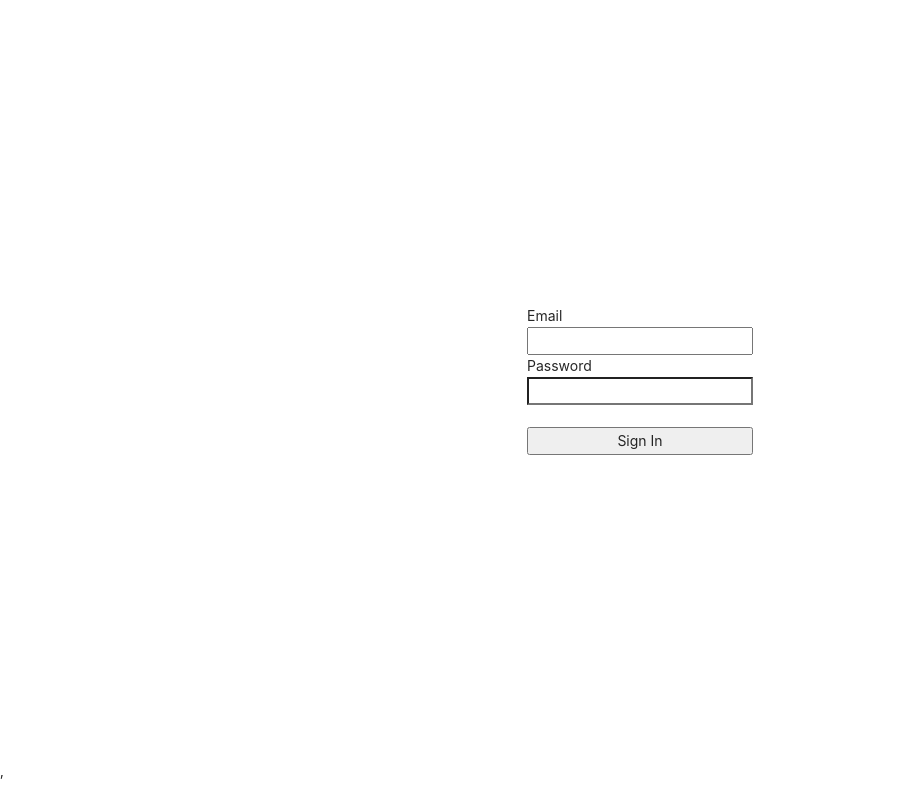
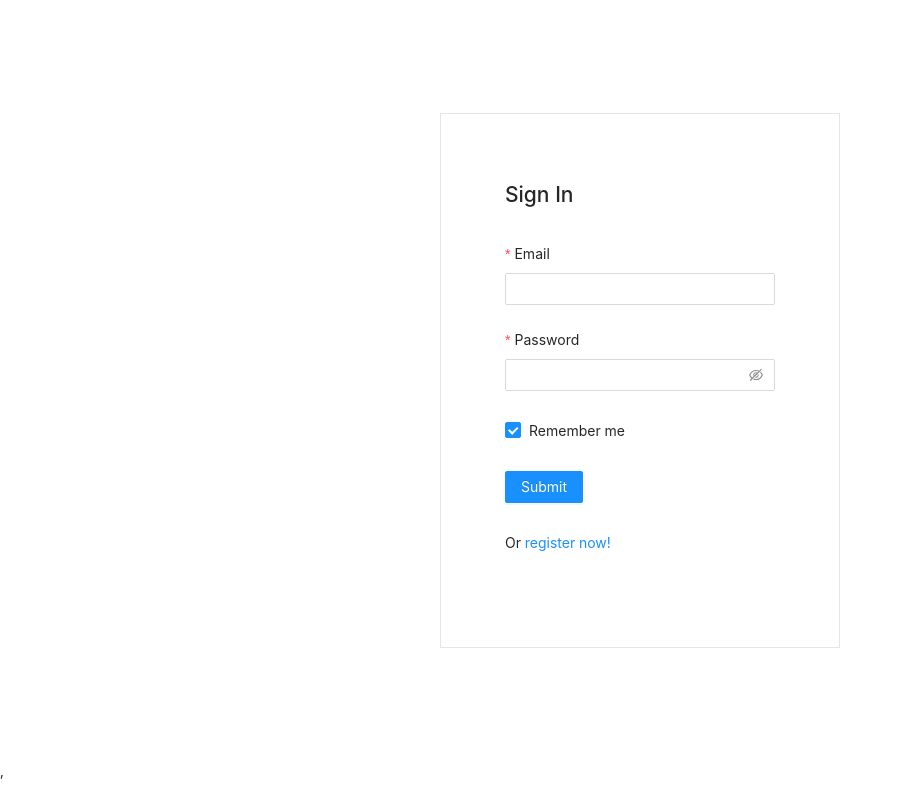
Before and after one commit to byunsy/nodejs-boilerplate, a React (Create React App) app in the folder client/: page /login in a window 1280 px wide. Shown: the whole page, without its empty margins (0-902 px from the left). Built offline with nearby package versions, Linux system fonts and the light colour scheme; no server answers.

Commit message:
added ant design to improve UI

```diff
--- a/client/src/App.js
+++ b/client/src/App.js
@@ -1,42 +1,41 @@
-import logo from './logo.svg';
-import './App.css';
+import "./App.css";
+import { BrowserRouter as Router, Switch, Route } from "react-router-dom";
+import LandingPage from "./components/views/LandingPage/LandingPage";
+import LoginPage from "./components/views/LoginPage/LoginPage";
+import RegisterPage from "./components/views/RegisterPage/RegisterPage";
+import Auth from "./hoc/auth";
+import { Layout } from "antd";
 
-import {
-  BrowserRouter as Router,
-  Switch,
-  Route,
-} from "react-router-dom";
-
-import LandingPage from './components/views/LandingPage/LandingPage'
-import LoginPage from './components/views/LoginPage/LoginPage'
-import RegisterPage from './components/views/RegisterPage/RegisterPage'
-import Auth from './hoc/auth'
+const { Content } = Layout;
 
 function App() {
   return (
-    <Router>
-      <div>
-        {/*
-          A <Switch> looks through all its children <Route>
-          elements and renders the first one whose path
-          matches the current URL. Use a <Switch> any time
-          you have multiple routes, but you want only one
-          of them to render at a time
-        */}
-        <Switch>
-          {/*
-            null: any user can access this page.
-            true: logged-in-users can view this page.
-            false: logged-in-users cannot view this page.
-          */}
-          <Route exact path="/" component={Auth(LandingPage, null)} />
-          <Route exact path="/login" component={Auth(LoginPage, false)} />
-          <Route exact path="/register" component={Auth(RegisterPage, false)} />
-
-        </Switch>
-      </div>
-    </Router>
+    <div>
+      <Content>
+        <Router>
+          <Switch>
+            <Route exact path="/" component={Auth(LandingPage, null)} />
+            <Route exact path="/login" component={Auth(LoginPage, false)} />
+            <Route exact path="/register" component={Auth(RegisterPage, false)} />
+          </Switch>
+        </Router>
+      </Content>
+    </div>
   );
 }
 
 export default App;
+
+/*
+    A <Switch> looks through all its children <Route>
+    elements and renders the first one whose path
+    matches the current URL. Use a <Switch> any time
+    you have multiple routes, but you want only one
+    of them to render at a time
+*/
+
+/*
+  null: any user can access this page.
+  true: logged-in-users can view this page.
+  false: logged-in-users cannot view this page.
+*/
--- a/client/src/components/views/LoginPage/LoginPage.js
+++ b/client/src/components/views/LoginPage/LoginPage.js
@@ -1,62 +1,95 @@
-import React, {useState} from 'react';
-import Axios from 'axios';
-import { useDispatch } from 'react-redux';
-import { loginUser } from '../../../_actions/user_action';
-import { withRouter } from 'react-router-dom';
+import React, { useState } from "react";
+import { useDispatch } from "react-redux";
+import { loginUser } from "../../../_actions/user_action";
+import { withRouter, Link } from "react-router-dom";
+import { Row, Form, Input, Button, Checkbox, message } from "antd";
 
+// ============================================================================
+// Error Message for Email/Password validation process.
+
+const onSubmitErrorHandler = (error_message) => {
+  message.error({
+    content: error_message,
+    style: { marginTop: "10vh" },
+  });
+};
+
+// ============================================================================
 function LoginPage(props) {
+  const dispatch = useDispatch();
 
-    const dispatch = useDispatch();
+  const onSubmitHandler = (values) => {
+    // values = {email: "", password: "", remember: true/false}
 
-    // Create react states
-    const [Email, setEmail] = useState("")
-    const [Password, setPassword] = useState("")
+    dispatch(loginUser(values)).then((response) => {
+      if (response.payload.loginSuccess) {
+        props.history.push("/");
+      } else {
+        onSubmitErrorHandler(response.payload.message);
+      }
+    });
+  };
 
-    // Handling changes made in states
-    const onEmailHandler = (event) =>{
-        setEmail(event.currentTarget.value)
-    }
-    const onPasswordHandler = (event) =>{
-        setPassword(event.currentTarget.value)
-    }
-    const onSubmitHandler = (event) => {
-        event.preventDefault();
+  return (
+    <Row justify="center" align="middle" style={{ height: "95vh" }}>
+      <Form
+        name="basic"
+        layout="vertical"
+        style={{ width: "25rem", padding: "4rem", border: "1px solid rgba(0, 0, 0, 0.10)" }}
+        initialValues={{ remember: true }}
+        onFinish={onSubmitHandler}
+        onFinishFailed={onSubmitErrorHandler}
+      >
+        {/* HEADER ---------------------------------------------------------*/}
+        <h2 style={{ margin: "0 0 2rem 0" }}>Sign In</h2>
 
-        let body = {
-            email: Email,
-            password: Password,
-        }
+        {/* EMAIL ----------------------------------------------------------*/}
+        <Form.Item
+          label="Email"
+          name="email"
+          rules={[
+            {
+              required: true,
+              message: "Please type in your username!",
+            },
+          ]}
+        >
+          <Input type="email" />
+        </Form.Item>
 
-        dispatch(loginUser(body))
-            .then(response => {
-                if (response.payload.loginSuccess) {
-                    props.history.push('/')
-                } else {
-                    alert('Error')
-                }
-            })
-    }
+        {/* PASSWORD -------------------------------------------------------*/}
+        <Form.Item
+          label="Password"
+          name="password"
+          rules={[
+            {
+              required: true,
+              message: "Please type in your password!",
+            },
+          ]}
+        >
+          <Input.Password />
+        </Form.Item>
 
-    return (
-        <div style={{
-            display: 'flex', justifyContent: 'center',
-            alignItems: 'center', width: '100%', height: '95vh'
-        }}>
-            <form style={{ display:'flex', flexDirection:'column' }}
-                onSubmit={onSubmitHandler}>
-                <label>Email</label>
-                <input type="email" value={Email} onChange={onEmailHandler} />
+        {/* REMEMBER ME CHECKBOX -------------------------------------------*/}
+        <Form.Item name="remember" valuePropName="checked">
+          <Checkbox>Remember me</Checkbox>
+        </Form.Item>
 
-                <label>Password</label>
-                <input type="password" value={Password} onChange={onPasswordHandler} />
+        {/* SUBMIT BUTTON --------------------------------------------------*/}
+        <Form.Item>
+          <Button type="primary" htmlType="submit">
+            Submit
+          </Button>
+        </Form.Item>
 
-                <br/>
-                <button type="submit">
-                     Sign In
-                </button>
-            </form>
-        </div>
-    )
+        {/* LINK -----------------------------------------------------------*/}
+        <Form.Item>
+          Or <Link to="/login">register now!</Link>
+        </Form.Item>
+      </Form>
+    </Row>
+  );
 }
 
-export default withRouter(LoginPage)
+export default withRouter(LoginPage);
```
Also changed, not shown: client/src/index.js (+21 -16 lines).
